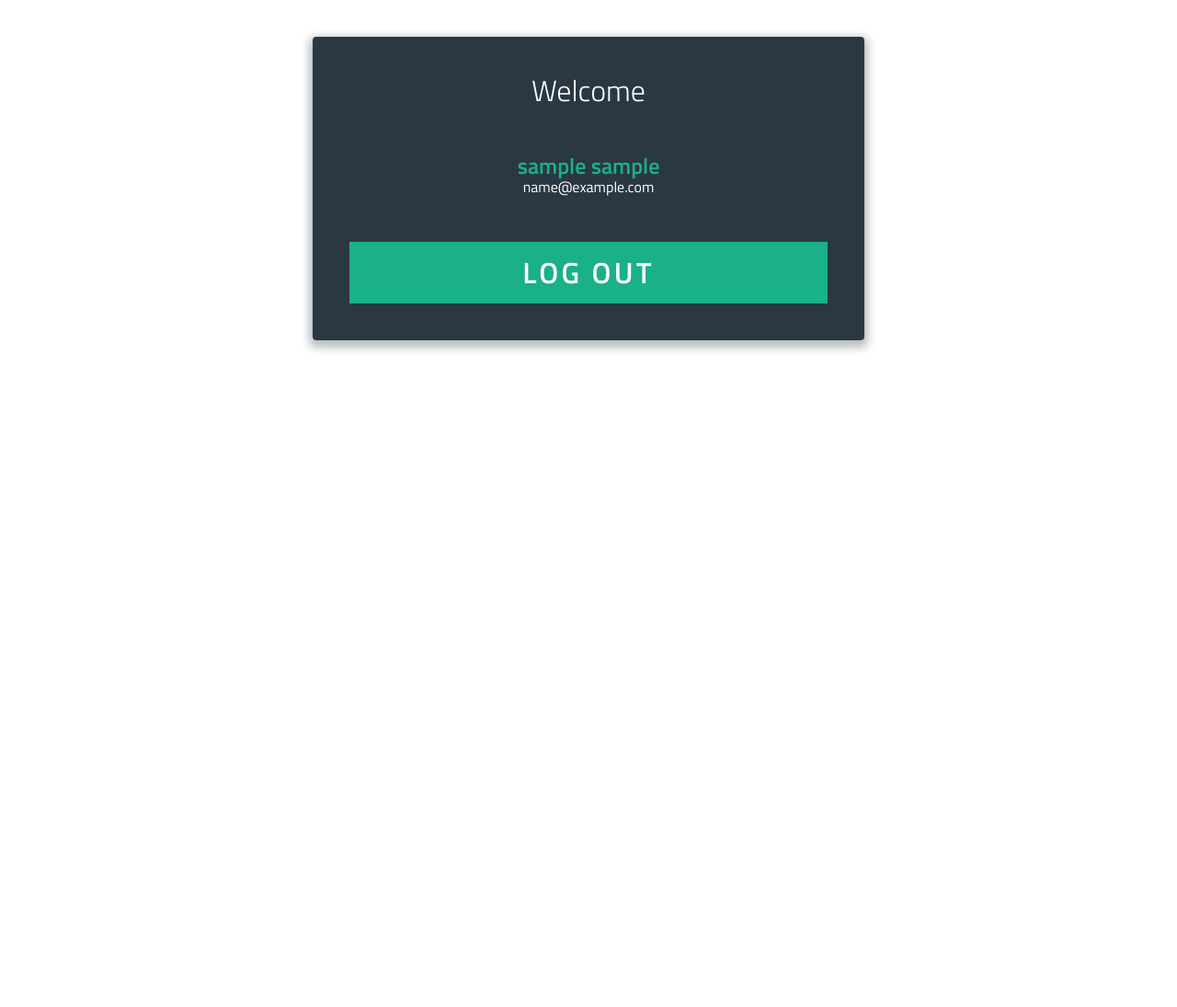
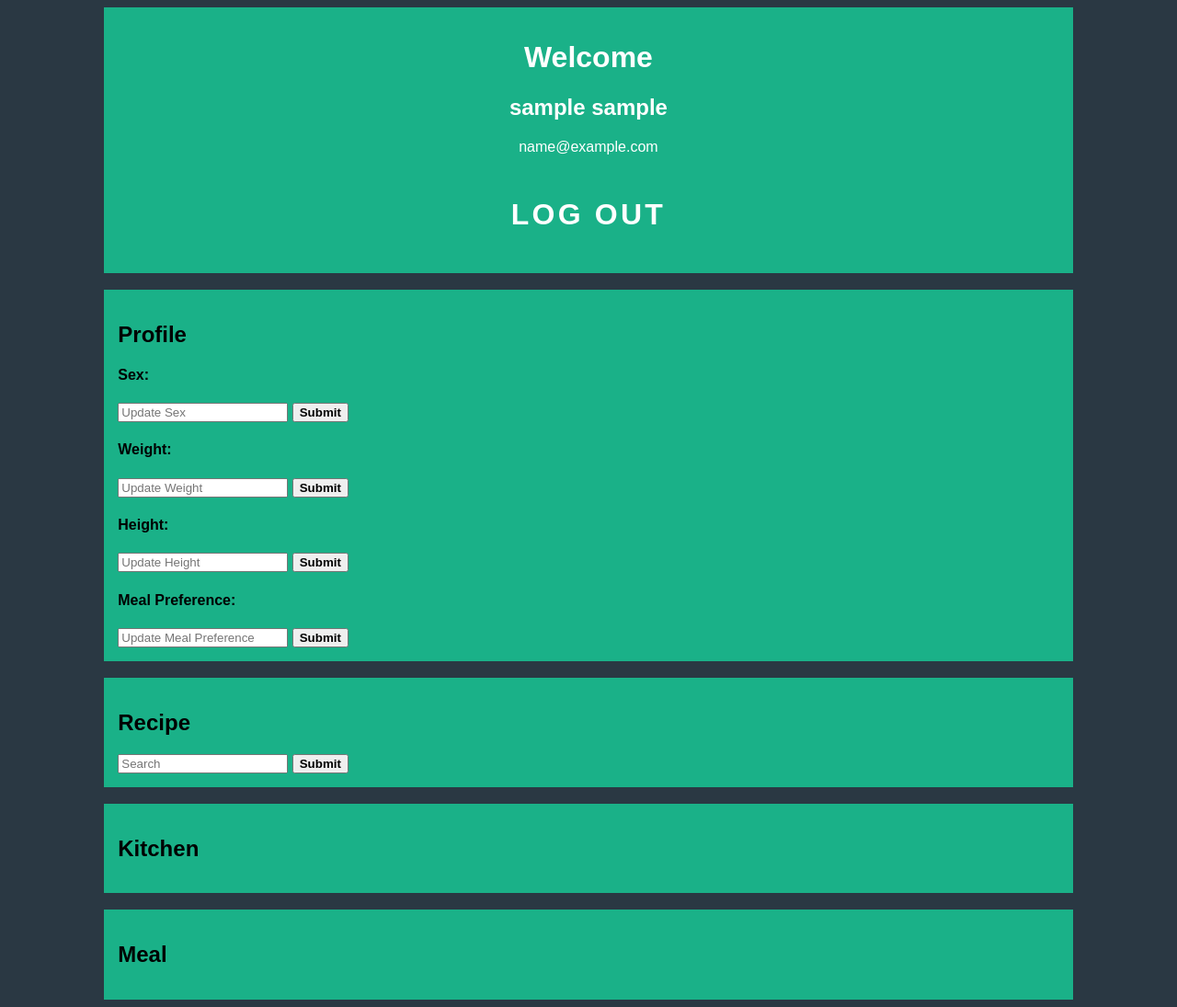
Before and after one commit to envaleed/DBRecipeSystem, a PHP site: page /profile.php in a window 1280 px wide. Shown: the whole page at 92% size. Before the commit the page ends 382 px from the top, so only its background shows below. Run offline with PHP 8.4, Linux system fonts and the light colour scheme; the visitor is signed in with stand-in values (Sample User, id 1); some libraries are stand-ins or nearby versions.

Commit message:
updated i did today on the website

```diff
--- a/website/css/style.css
+++ b/website/css/style.css
@@ -205,3 +205,53 @@ textarea {
   margin-top: -20px;
   text-align: right;
 }
+
+/*profile page styles*/
+
+* {
+    box-sizing: border-box;
+}
+.row::after {
+    content: "";
+    clear: both;
+    display: table;
+}
+[class*="col-"] {
+    float: left;
+    padding: 15px;
+}
+.col-1 {width: 8.33%;}
+.col-2 {width: 16.66%;}
+.col-3 {width: 25%;}
+.col-4 {width: 33.33%;}
+.col-5 {width: 41.66%;}
+.col-6 {width: 50%;}
+.col-7 {width: 58.33%;}
+.col-8 {width: 66.66%;}
+.col-9 {width: 75%;}
+.col-10 {width: 83.33%;}
+.col-11 {width: 91.66%;}
+.col-12 {width: 100%;}
+html {
+    font-family: "Lucida Sans", sans-serif;
+}
+.header {
+    background-color: #9933cc;
+    color: #ffffff;
+    padding: 15px;
+}
+.menu ul {
+    list-style-type: none;
+    margin: 0;
+    padding: 0;
+}
+.menu li {
+    padding: 8px;
+    margin-bottom: 7px;
+    background-color: #33b5e5;
+    color: #ffffff;
+    box-shadow: 0 1px 3px rgba(0,0,0,0.12), 0 1px 2px rgba(0,0,0,0.24);
+}
+.menu li:hover {
+    background-color: #0099cc;
+}
--- a/website/login.php
+++ b/website/login.php
@@ -10,7 +10,7 @@ if ( $result->num_rows == 0 ){
 else {
     $user = $result->fetch_assoc();
 
-    if ( ($_POST['password'] == $user['userPassword']) ) {
+    if ($_POST['password'] == $user['userPassword']){
 
         $_SESSION['email'] = $user['userEmail'];
         $_SESSION['first_name'] = $user['userFname'];
@@ -18,7 +18,9 @@ else {
 
         $_SESSION['logged_in'] = true;
 
+        $_SESSION['message'] = "You have been successfully logged in";
         header("location: profile.php");
+
     }
     else {
         $_SESSION['message'] = "You have entered wrong password, try again!";
--- a/website/profile.php
+++ b/website/profile.php
@@ -1,5 +1,5 @@
 <?php
-
+require 'db.php';
 session_start();
 
 if ( $_SESSION['logged_in'] != 1 ) {
@@ -17,37 +17,207 @@ else {
 <html >
 <head>
   <meta charset="UTF-8">
+  <meta name="viewport" content="width=device-width, initial-scale=1.0">
+<!--   <link rel="stylesheet" type="text/css" href="/css/style.css"> -->
+  <style>
+  * {
+      box-sizing: border-box;
+  }
+  .row::after {
+      content: "";
+      clear: both;
+      display: table;
+  }
+  .col{
+    background-color: #1ab188;
+  }
+  [class*="col-"] {
+      float: left;
+      padding: 15px;
+  }
+  .col-1 {width: 8.33%;}
+  .col-2 {width: 16.66%;}
+  .col-3 {width: 25%;}
+  .col-4 {width: 33.33%;}
+  .col-5 {width: 41.66%;}
+  .col-6 {width: 50%;}
+  .col-7 {width: 58.33%;}
+  .col-8 {width: 66.66%;}
+  .col-9 {width: 75%;}
+  .col-10 {width: 83.33%;}
+  .col-11 {width: 91.66%;}
+  .col-12 {width: 100%;}
+  html {
+  font-family: 'Titillium Web', sans-serif;
+  background-color: rgba(19, 35, 47, 0.9);
+  }
+  .header {
+      background-color: #1ab188;
+      color: #ffffff;
+      padding: 15px;
+  }
+  .menu ul {
+      list-style-type: none;
+      margin: 0;
+      padding: 0;
+  }
+  .menu li {
+      padding: 8px;
+      margin-bottom: 7px;
+      background-color: #33b5e5;
+      color: #ffffff;
+      box-shadow: 0 1px 3px rgba(0,0,0,0.12), 0 1px 2px rgba(0,0,0,0.24);
+  }
+  .menu li:hover {
+      background-color: #0099cc;
+  }
+  .button {
+  border: 0;
+  outline: none;
+  border-radius: 0;
+  padding: 15px 0;
+  font-size: 2rem;
+  font-weight: 600;
+  text-transform: uppercase;
+  letter-spacing: .1em;
+  background: #1ab188;
+  color: #ffffff;
+  -webkit-transition: all 0.5s ease;
+  transition: all 0.5s ease;
+  -webkit-appearance: none;
+}
+.button:hover, .button:focus {
+  background: #179b77;
+  .topnav input[type=text] {
+    float: right;
+    padding: 6px;
+    border: none;
+    margin-top: 8px;
+    margin-right: 16px;
+    font-size: 17px;
+}
+#input[type=text]{
+    float: right;
+    padding: 6px;
+    border: none;
+    margin-top: 8px;
+    margin-right: 16px;
+    font-size: 17px;
+}
+
+}
+  </style>
   <title>Welcome <?= $first_name.' '.$last_name ?></title>
-  <?php include 'css/css.html'; ?>
+
 </head>
 
 <body>
-  <div class="form">
+  <div class="row">
+    <div class="col-1">
+    </div>
+    <div class="header col-10 ">
+      <h1><center>Welcome</center></h1>
+      <h2><center><?php echo $first_name.' '.$last_name; ?></center></h2>
+      <center><p><?= $email ?></p></center>
+      <center class="button""><a href="logout.php"><button class="button button-block" name="logout"/>Log Out</button></a></center>
+    </div>
 
-          <h1>Welcome</h1>
+  </div>
+  <br>
 
-          <p>
-          <?php
+  <div class="row">
+    <div class="col-1">
+    </div>
+    <div class="col-10 col">
+    <h2>Profile</h2>
+        <form action="profile.php" method="post" autocomplete="off">
+          <h4><?php echo 'Sex:'.' '; ?></h4>
+          <input type="text" name="sex_rslt" placeholder="Update Sex">
+          <button type="submit" name="sex_btn"><b>Submit</b></button>
+          <h4><?php echo 'Weight:'.' '; ?></h4>
+          <input type="text" name="weight_rslt" placeholder="Update Weight">
+          <button type="submit" name="weight_btn"><b>Submit</b></button>
+          <h4><?php echo 'Height:'.' '; ?></h4>
+          <input type="text" name="height_rslt" placeholder="Update Height">
+          <button type="submit" name="height_btn"><b>Submit</b></button>
+          <h4><?php echo 'Meal Preference:'.' '; ?></h4>
+          <input type="text" name="preference_rslt" placeholder="Update Meal Preference">
+          <button type="submit" name="preference_btn"><b>Submit</b></button>
+        </form>
+        <?php
+        if ($_SERVER['REQUEST_METHOD'] == 'POST')
+        {
+          if(isset($_POST['sex_btn'])) {
+              $gender = $_POST['sex_rslt'];
+              $result = $mysqli->query("");
+            }
+          }
+        ?>
+    </div>
+  </div>
 
 
-          if ( isset($_SESSION['message']) )
-          {
-              echo $_SESSION['message'];
+    <br>
 
+    <div class="row">
+      <div class="col-1">
+      </div>
+      <div class="col-10 col">
+        <h2>Recipe</h2>
+        <form action="profile.php" method="post" autocomplete="off">
+          <input type="search" name="search_rslt" placeholder="Search">
+          <button type="submit" name="search_btn"><b>Submit</b></button>
+        </form>
+        <?php
+if ($_SERVER['REQUEST_METHOD'] == 'POST')
+{
+  if(isset($_POST['search_btn'])) {
+      $recipe_name = $_POST['search_rslt'];
+      $temp = $mysqli->query("SELECT * FROM recipe WHERE recipeName LIKE '$recipe_name'");
+      $recipe_name = array();
+      if ($temp->num_rows > 0) {
+          while ($row = $temp->fetch_assoc())
+  {      $recipe_name[] = $row['recipeName'];
+          }
+}
+?>
 
-              unset( $_SESSION['message'] );
+<h4>Recipes found are:</h4>
+
+<?php
+       foreach($recipe_name as $name) {
+
+           echo "<div><a href=\"\">$name</a></div>";
           }
+      }
+      else {
+        echo "Not found";
+      }
+  }
+?>
+      </div>
+    </div>
 
-          ?>
-          </p>
+    <br>
 
+  <div class="row">
+    <div class="col-1">
+    </div>
+    <div class="col-10 col">
+      <h2>Kitchen</h2>
+    </div>
+  </div>
 
-          <h2><?php echo $first_name.' '.$last_name; ?></h2>
-          <p><?= $email ?></p>
+<br>
 
-          <a href="logout.php"><button class="button button-block" name="logout"/>Log Out</button></a>
+  <div class="row">
+    <div class="col-1">
+    </div>
+    <div class="col-10 col">
+      <h2>Meal</h2>
+    </div>
+  </div>
 
-    </div>
 
 <script src='http://cdnjs.cloudflare.com/ajax/libs/jquery/2.1.3/jquery.min.js'></script>
 <script src="js/index.js"></script>
```
